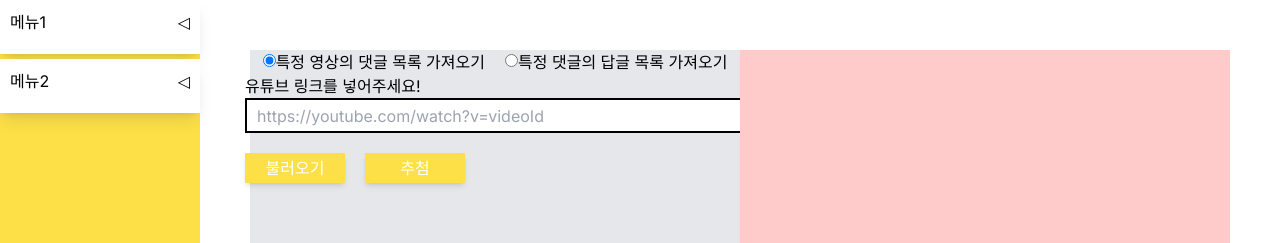
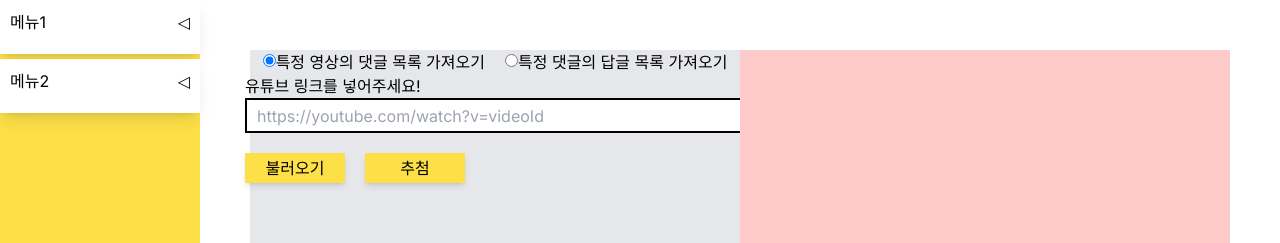
Before and after one commit to loevray/loevray-s-lab, a Next.js app: page /youtube-comment-raffle in a window 1280 px wide. Shown: the top 243 px of the page. Built offline with nearby package versions, Linux system fonts and the light colour scheme.

Commit message:
Style: modify Button component default colors

```diff
--- a/src/app/ui/common/Button.tsx
+++ b/src/app/ui/common/Button.tsx
@@ -15,12 +15,12 @@ const Button = ({
   ...rest
 }: ButtonProps) => {
   const color: { [key in DefaultColors]: string } = {
-    miku: "bg-cyan-500 hover:bg-cyan-400",
-    rin: "bg-yellow-300 hover:bg-yellow-200",
+    miku: "bg-cyan-500 hover:bg-cyan-400 text-white",
+    rin: "bg-yellow-300 hover:bg-yellow-200 text-black",
   };
   return (
     <button
-      className={`${color[colorPalette]} w-[100px] h-[30px] text-white ${className} cursor-pointer  rounded-sm  shadow-md `}
+      className={`${color[colorPalette]} w-[100px] h-[30px]  ${className} cursor-pointer  rounded-sm  shadow-md `}
       {...rest}
     >
       {text ? text : children}
```
